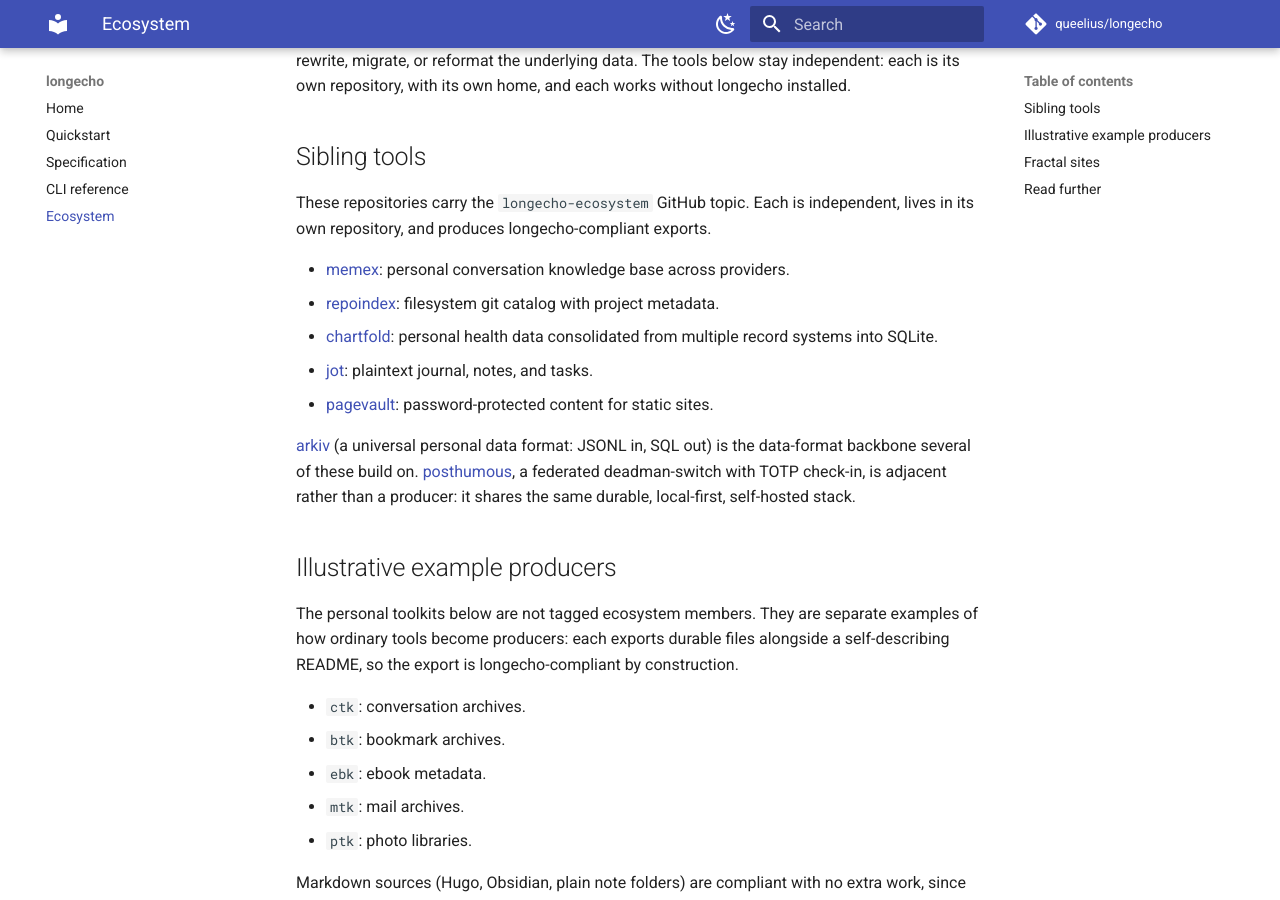
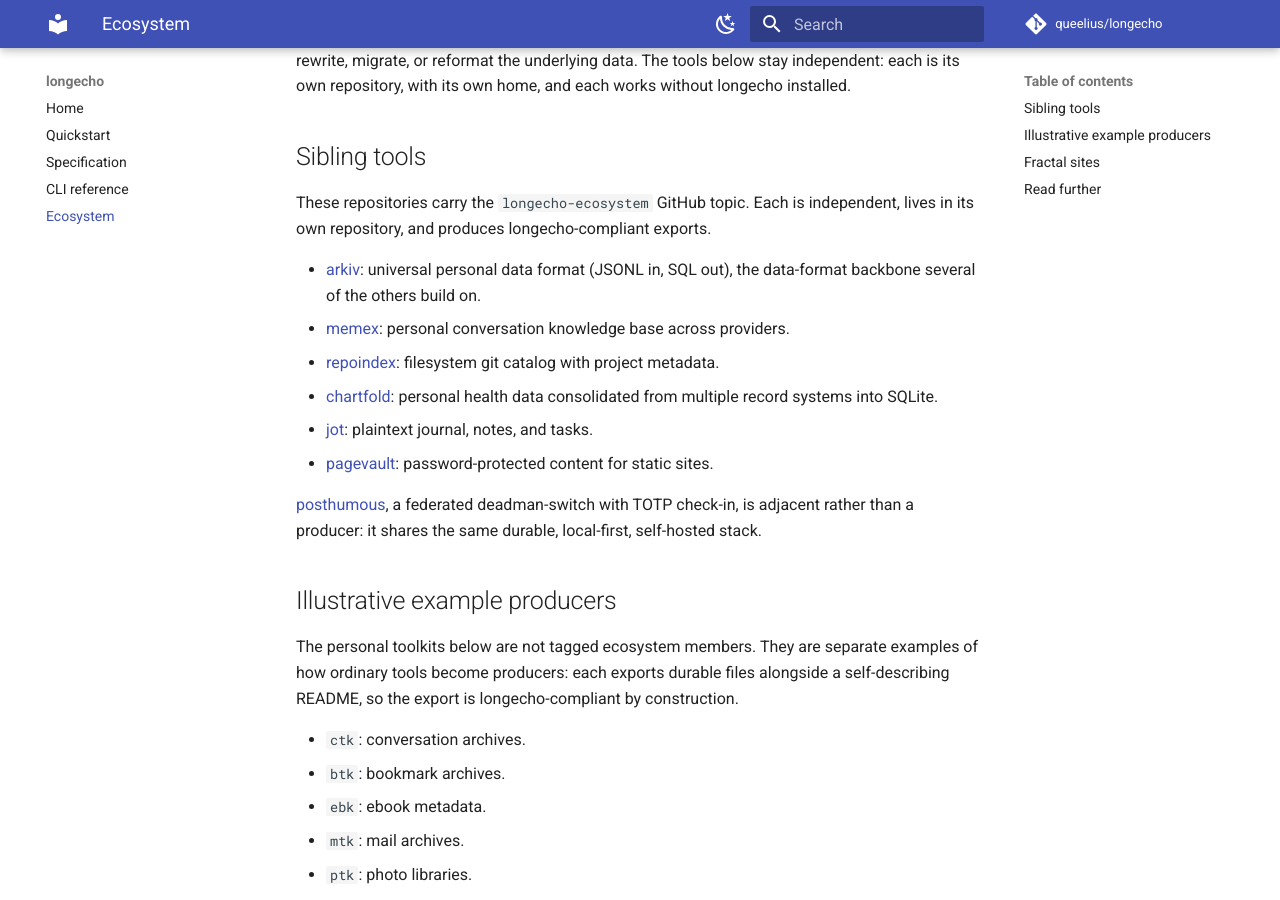
Before and after one commit to queelius/longecho, an MkDocs documentation site: the page built from docs/ecosystem.md, in a window 1280 px wide and 900 px high, scrolled down 327 px. Built offline with MkDocs 1.6.1 and Material for MkDocs 9.7.7, drawn with Linux system fonts in a browser that asks for light colours; comment, search, counter and statistics services are not loaded.

Commit message:
docs: link the docs site from README and PyPI; promote arkiv in ecosystem
- README: documentation link under the tagline
- pyproject: Documentation entry in [project.urls] (shows on PyPI)
- ecosystem page: arkiv now carries the longecho-ecosystem topic, so it
  moves into the tagged sibling-tools list

Also set the GitHub repo homepage to the docs URL and tagged queelius/arkiv
(longecho-ecosystem, jsonl, sqlite, personal-data, data-format).

Co-Authored-By: Claude Fable 5 <noreply@anthropic.com>
Claude-Session: https://claude.ai/code/session_015Jmkja46XZYPevvqMMGuV2

```diff
--- a/docs/ecosystem.md
+++ b/docs/ecosystem.md
@@ -8,13 +8,14 @@ That is what makes longecho an orchestration layer rather than a framework. It d
 
 These repositories carry the `longecho-ecosystem` GitHub topic. Each is independent, lives in its own repository, and produces longecho-compliant exports.
 
+- [arkiv](https://github.com/queelius/arkiv): universal personal data format (JSONL in, SQL out), the data-format backbone several of the others build on.
 - [memex](https://github.com/queelius/memex): personal conversation knowledge base across providers.
 - [repoindex](https://github.com/queelius/repoindex): filesystem git catalog with project metadata.
 - [chartfold](https://github.com/queelius/chartfold): personal health data consolidated from multiple record systems into SQLite.
 - [jot](https://github.com/queelius/jot): plaintext journal, notes, and tasks.
 - [pagevault](https://github.com/queelius/pagevault): password-protected content for static sites.
 
-[arkiv](https://github.com/queelius/arkiv) (a universal personal data format: JSONL in, SQL out) is the data-format backbone several of these build on. [posthumous](https://github.com/queelius/posthumous), a federated deadman-switch with TOTP check-in, is adjacent rather than a producer: it shares the same durable, local-first, self-hosted stack.
+[posthumous](https://github.com/queelius/posthumous), a federated deadman-switch with TOTP check-in, is adjacent rather than a producer: it shares the same durable, local-first, self-hosted stack.
 
 ## Illustrative example producers
 
--- a/pyproject.toml
+++ b/pyproject.toml
@@ -48,6 +48,7 @@ docs = [
 
 [project.urls]
 Homepage = "https://github.com/queelius/longecho"
+Documentation = "https://queelius.github.io/longecho/"
 Repository = "https://github.com/queelius/longecho"
 Issues = "https://github.com/queelius/longecho/issues"
 
```
Also changed, not shown: README.md (+2 -0 lines).
